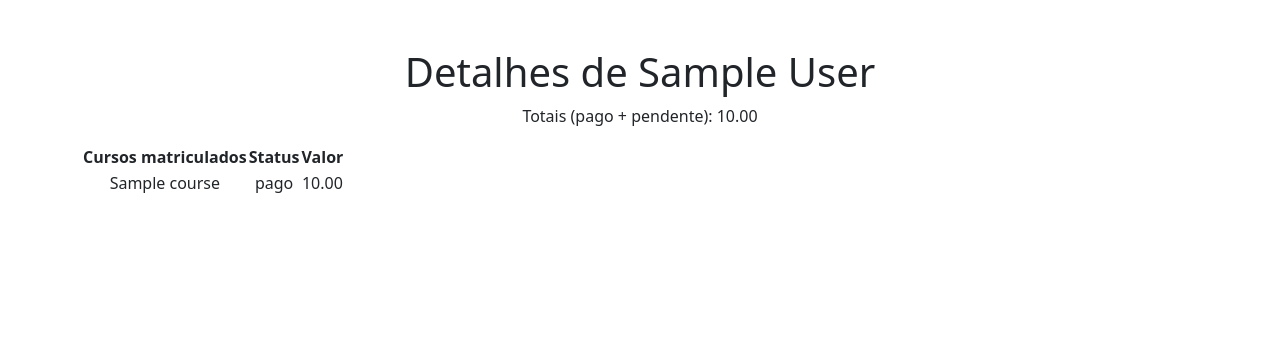
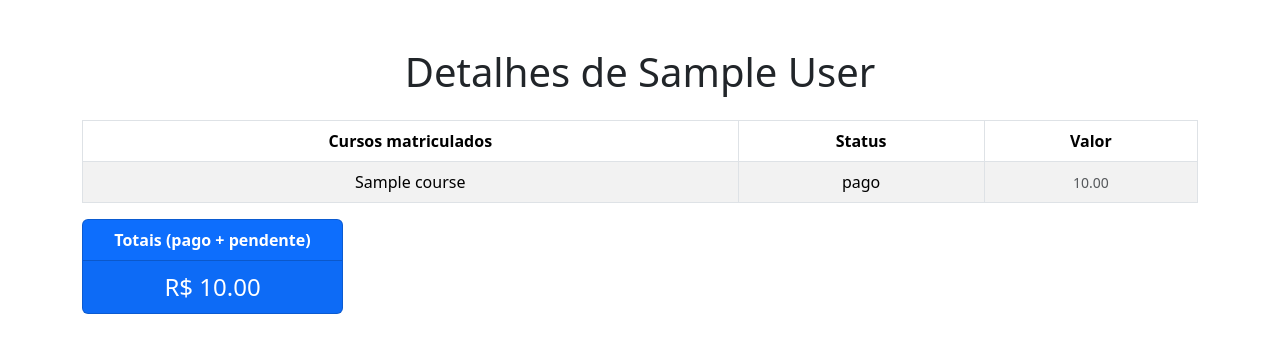
Before and after one commit to manoelcn/academia-dev-python, a Django app: page /students/1/detail/ in a window 1280 px wide. Shown: the part 120-473 px from the top of the page. Run offline with Django 5.2, Linux system fonts and the light colour scheme; tables that the repository leaves empty hold one stand-in row (values such as "Sample post").

Commit message:
style: altera template da página de detalhes do estudante

```diff
--- a/students/templates/student_detail.html
+++ b/students/templates/student_detail.html
@@ -1,39 +1,51 @@
 {% extends 'base.html' %}
 
 {% block title %}
-    Detalhes do Alunos
+    Detalhes de {{ student.name }}
 {% endblock %}
 
 {% block content %}
-    <h1>Detalhes de {{ student.name }}</h1>
+    <h1 class="mt-4 mb-4">Detalhes de {{ student.name }}</h1>
 
     {% if student %}
 
-    <table>
+        <div class="row">
+            <div class="table-responsive">
+                <table class="table table-striped table-hover table-bordered">
                     <thead>
                         <tr>
-                <th >Cursos matriculados</th>
-                <th >Status</th>
+                            <th>Cursos matriculados</th>
+                            <th>Status</th>
                             <th>Valor</th>
                         </tr>
                     </thead>
                     <tbody>
                         {% for data in enrolled_courses %}
                         <tr>
-                <td >{{ data.course.name }}</td>
-                <td >{{ data.status }}</td>
-                <td>{{ data.course.enrollment_fee }}</td>
+                            <td>{{ data.course.name }}</td>
+                            <td>{{ data.status }}</td>
+                            <td><span class="text-muted small">{{ data.course.enrollment_fee }}</span></td>
                         </tr>
                         {% endfor %}
-            <p>Totais (pago + pendente): {{ total }}</p>
                     </tbody>
                 </table>
+            </div>
 
-
-
+            <div class="col-xl-3 col-md-6">
+                <div class="card bg-primary text-white mb-4">
+                    <div class="card-body fw-bold py-2">Totais (pago + pendente)</div>
+                        <div class="card-footer d-flex align-items-center justify-content-center py-2">
+                            <p class="text-white m-0 p-0 fs-4">R$ {{ total }}</p>
+                        </div>
+                </div>
+            </div>
+        </div>
 
     {% else %}
-    <p>Erro</p>
+        <div class="alert alert-warning text-center" role="alert">
+            <i class="fas fa-exclamation-triangle me-2"></i>
+            <strong>Atenção!</strong> Nada foi encontrado.
+        </div>
     {% endif %}
 
 {% endblock %}
```
Lines whose indentation alone changed are shown as unchanged.
